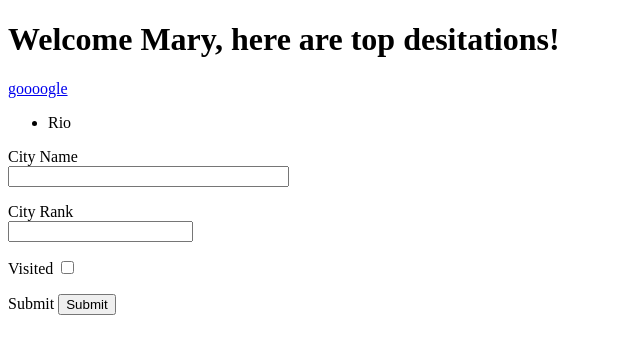
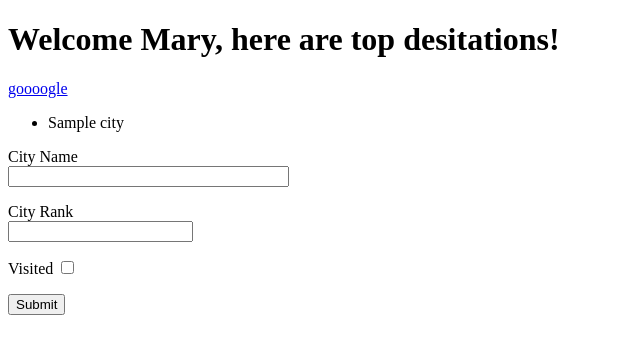
Before and after one commit to marymarkart/FlaskHW, a Flask app: page / in a window 1280 px wide. Shown: the top 354 px of the page, without its empty margins (0-640 px from the left). Run offline with Flask 2, Linux system fonts and the light colour scheme; tables that the repository leaves empty hold one stand-in row (values such as "Sample post"); parts of the project's set-up code (start-up, migrations or seed data) failed here and were passed over.

Commit message:
Edited files:
- myapp/routes.py: added section to get city_name, city_rank, and is_visited from the form and add to db
- myapp/app.db: created app.db by db.create_all() ran in ipython
- myapp/models: added __init__ method
- myapp/forms: changed is_validated to have default=False
- myapp/templates/base.html: changed ordering and placement of flash message
- myapp/templates/home.html: edits to remove label from "Submit" form field

```diff
--- a/myapp/forms.py
+++ b/myapp/forms.py
@@ -5,5 +5,5 @@ from wtforms.validators import DataRequired
 class LoginForm(FlaskForm):
 	city_name =  StringField('City Name', validators=[DataRequired()])
 	city_rank = IntegerField('City Rank')
-	is_visited = BooleanField('Visited')
+	is_visited = BooleanField('Visited', default=False)
 	submit = SubmitField("Submit")
--- a/myapp/routes.py
+++ b/myapp/routes.py
@@ -1,15 +1,22 @@
 from myapp import myapp_obj
 from myapp.forms import LoginForm
-from flask import render_template, flash, redirect
-
+from flask import render_template, request, flash, redirect
+from myapp.models import City
+from myapp import db
 
 @myapp_obj.route("/", methods=['GET','POST'])
 def home():
 	title = "Top Cities"
 	name = "Mary"
-	top_cities = [{'city_name': 'Rio', 'city_rank': 10, 'visted': False}]
+	top_cities = City.query.all()
 	form = LoginForm()
 	if form.validate_on_submit():
 		flash(f'{form.city_name.data} was added!')
+		city_name = form.city_name.data
+		city_rank = form.city_rank.data
+		is_visited = form.is_visited.data
+		city = City(city_name, city_rank, is_visited)
+		db.session.add(city)
+		db.session.commit()
 		return redirect("/")
 	return render_template('home.html', title=title, name=name, top_cities=top_cities, form=form)
--- a/myapp/templates/base.html
+++ b/myapp/templates/base.html
@@ -9,7 +9,6 @@
 	</head>
 	<body>
 		<h1> Welcome {{ name }}, here are top desitations!</h1>
-		<a href="https://www.google.com">goooogle</a>
 		{% with messages = get_flashed_messages() %}
 		{% if messages %}
 		<ul>
@@ -19,6 +18,7 @@
 		</ul>
 		{% endif %}
 		{% endwith %}
+		<a href="https://www.google.com">goooogle</a>
 		{% block content %}
 		{% endblock %}
 	</body>
--- a/myapp/templates/home.html
+++ b/myapp/templates/home.html
@@ -17,6 +17,6 @@
 			{{ form.city_rank(size=32) }}
 		</p>
 		<p>	{{ form.is_visited.label }} {{ form.is_visited() }} <p>
-		<p>{{ form.submit.label }} {{ form.submit(size=32) }} </p>
+		<p>	{{ form.submit(size=32) }} </p>
 	<form>
 {% endblock %}
```
Also changed, not shown: myapp/models.py (+11 -2 lines), myapp/app.db (added).
